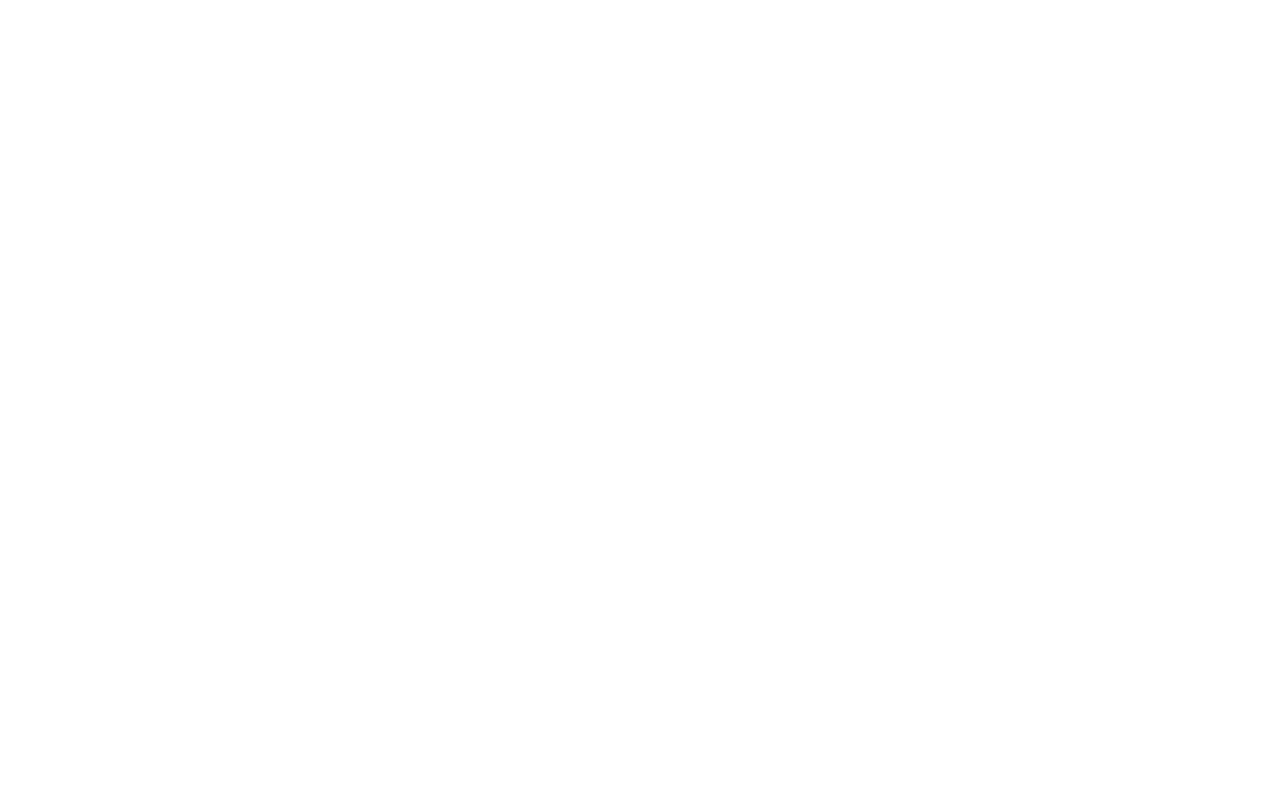
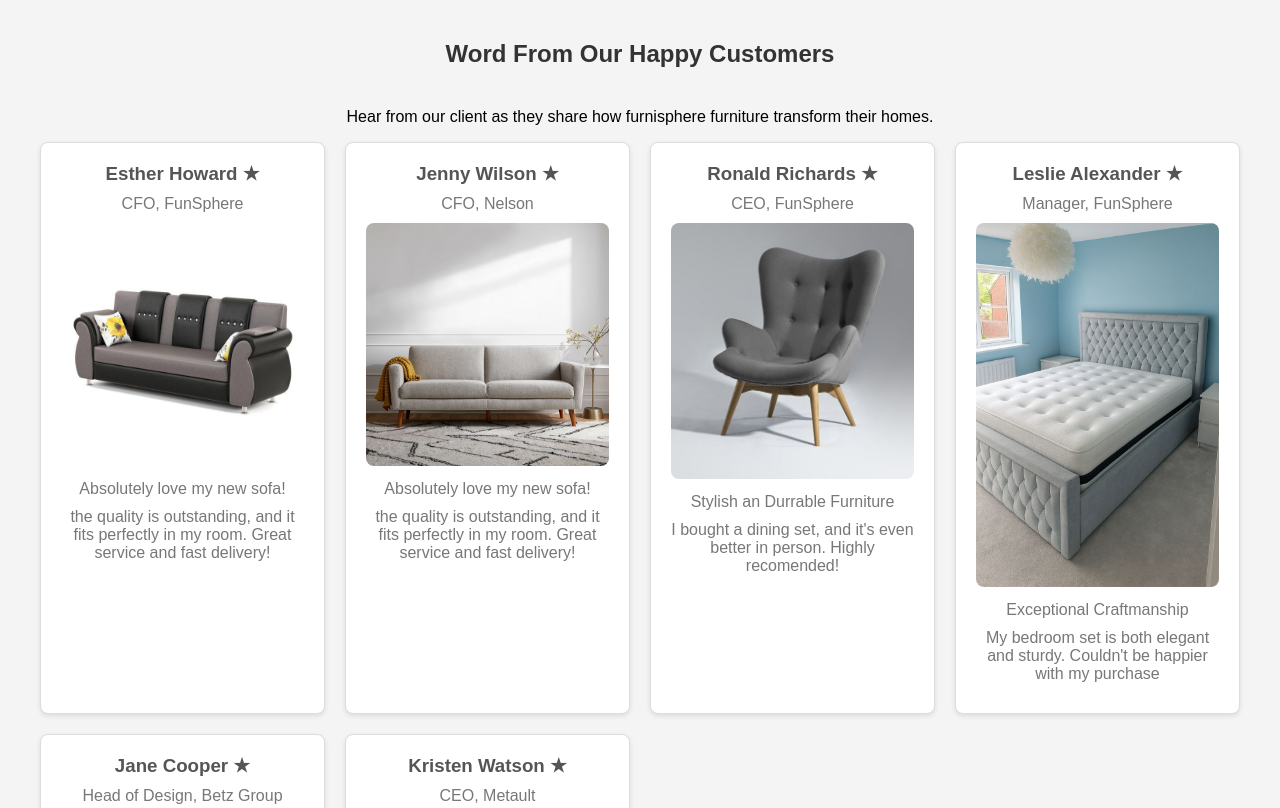
Before and after one commit to kelvin00000/Group-project-3, a plain HTML site: page index.html in a window 1280 px wide. Shown: the top 808 px of the page. Drawn offline with Linux system fonts and the light colour scheme.

Commit message:
Hamdala - section complete

```diff
--- /dev/null
+++ b/AbdulRauf.css
@@ -0,0 +1,52 @@
+body {
+    font-family: Arial, sans-serif;
+    background-color: #f4f4f4;
+    margin: 0;
+}
+
+.container {
+    max-width: 1200px;
+    margin: 0 auto;
+    padding: 20px;
+    text-align: center;
+}
+
+h1 {
+    margin-bottom: 40px;
+    color: #333;
+}
+
+.grid {
+    display: grid;
+    grid-template-columns: repeat(auto-fill, minmax(250px, 1fr));
+    gap: 20px;
+}
+
+.card {
+    background: white;
+    border: 1px solid #ddd;
+    border-radius: 8px;
+    padding: 20px;
+    box-shadow: 0 2px 5px rgba(0, 0, 0, 0.1);
+}
+
+.card h3 {
+    margin: 0 0 10px 0;
+    color: #555;
+}
+
+.card p {
+    margin: 0 0 10px 0;
+    color: #777;
+}
+
+.stars {
+    color: gold;
+    font-size: 18px;
+}
+.customer-image {
+    width: 100%;
+    height: auto;
+    border-radius: 8px;
+    margin-bottom: 10px;
+}
--- a/index.html
+++ b/index.html
@@ -3,9 +3,60 @@
 <head>
     <meta charset="UTF-8">
     <meta name="viewport" content="width=device-width, initial-scale=1.0">
-    <title>Group 3 Project</title>
+    <title>Section3</title>
+    <link rel="stylesheet" href="AbdulRauf.css">
 </head>
 <body>
+    <section class="container">
+        <h1>Word From Our Happy Customers</h1>
+        <p>Hear from our client as they share how furnisphere
+            furniture transform their homes.</p>
+        <div class="grid">
+            <div class="card">
+                <h3>Esther Howard ★</h3>
+                <p>CFO, FunSphere</p>
+                <img src="/AbdulRauf images/Sofa isolated white background sofa 3d r….jpg" alt="Esther Howard" class="customer-image">
+                <p>Absolutely love my new sofa!</p>
+                <p>the quality is outstanding, and it fits perfectly in my room. Great service and fast delivery!</p>
 
+            </div>
+            <div class="card">
+                <h3>Jenny Wilson ★</h3>
+                <p>CFO, Nelson</p>
+                <img src="/AbdulRauf images/Oliver Sofa (72_–82_) _ West Elm.jpg" alt="Jenny Wilson" class="customer-image">
+                <p>Absolutely love my new sofa!</p>
+                <p>the quality is outstanding, and it fits perfectly in my room. Great service and fast delivery!</p>
+            </div>
+            <div class="card">
+                <h3>Ronald Richards ★</h3>
+                <p>CEO, FunSphere</p>
+                <img src="/AbdulRauf images/Mid-Century Modern Sale at the Foundary —….jpg" alt="Ronald Richards" class="customer-image">
+                <p>Stylish an Durrable Furniture</p>
+                <p>I bought a dining set, and it's even better in person. Highly recomended!</p>
+
+            </div>
+            <div class="card">
+                <h3>Leslie Alexander ★</h3>
+                <p>Manager, FunSphere</p>
+                <img src="/AbdulRauf images/Discover various design ideas for the Alice bed….jpg" alt="Leslie Alexander" class="customer-image">
+                <p>Exceptional Craftmanship</p>
+                <p>My bedroom set is both elegant and sturdy. Couldn't be happier with my purchase</p>
+            </div>
+            <div class="card">
+                <h3>Jane Cooper ★</h3>
+                <p>Head of Design, Betz Group</p>
+                <img src="/AbdulRauf images/All solid wood round stool stackable small bench….jpg" alt="Jane Cooper" class="customer-image">
+                <p>Beautiful design with comfort!</p>
+                <p>My accent chair is both stylish and cozy. It's now my fav spot to relax.</p>
+            </div>
+            <div class="card">
+                <h3>Kristen Watson ★</h3>
+                <p>CEO, Metault</p>
+                <img src="/AbdulRauf images/04d94704-6376-4673-b6e7-a1eba95180a3.jpg" alt="Kristen Watson" class="customer-image">
+                <p>Smooth Shopping Experience</p>
+                <p>The website was easy to navigate and my order arrived on time and well-packaged</p>
+            </div>
+        </div>
+    </section>
 </body>
 </html>
```
Also changed, not shown: AbdulRauf images/04d94704-6376-4673-b6e7-a1eba95180a3.jpg (added), AbdulRauf images/All solid wood round stool stackable small bench….jpg (added), AbdulRauf images/Discover various design ideas for the Alice bed….jpg (added), AbdulRauf images/Mid-Century Modern Sale at the Foundary —….jpg (added), AbdulRauf images/Oliver Sofa (72_–82_) _ West Elm.jpg (added), AbdulRauf images/Sofa isolated white background sofa 3d r….jpg (added).
